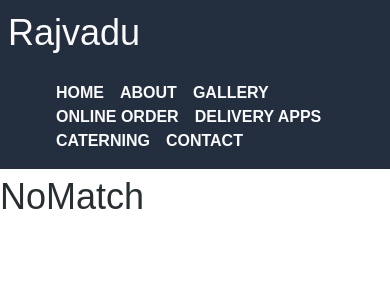
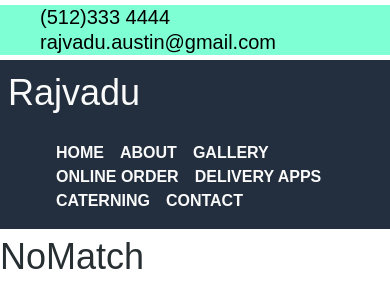
Before and after one commit to avanijadeja/Rajvadu, a React (Create React App) app in the folder client/: page / in a window 390 px wide. Shown: the top 308 px of the page. Built offline with nearby package versions, Linux system fonts and the light colour scheme.

Commit message:
Added mobile number and email in header

```diff
--- a/client/src/components/Nav/index.js
+++ b/client/src/components/Nav/index.js
@@ -35,6 +35,8 @@ function Nav() {
   }
 
   return (
+    <>
+      <h5 class="info">(512)333 4444 rajvadu.austin@gmail.com</h5>
       <header className="flex-row px-1">
         <h1>
           <Link to="/">
@@ -44,6 +46,7 @@ function Nav() {
 
         <nav>{showNavigation()}</nav>
       </header>
+    </>
   );
 }
 
--- a/client/src/components/Nav/style.css
+++ b/client/src/components/Nav/style.css
@@ -1,4 +1,10 @@
-header{
+.info {
+  padding-left: 40px;
+  background-color: aquamarine;
+  color: black;
+}
+
+header {
   justify-content: space-between;
 }
 li {
```
Lines whose indentation alone changed are shown as unchanged.
